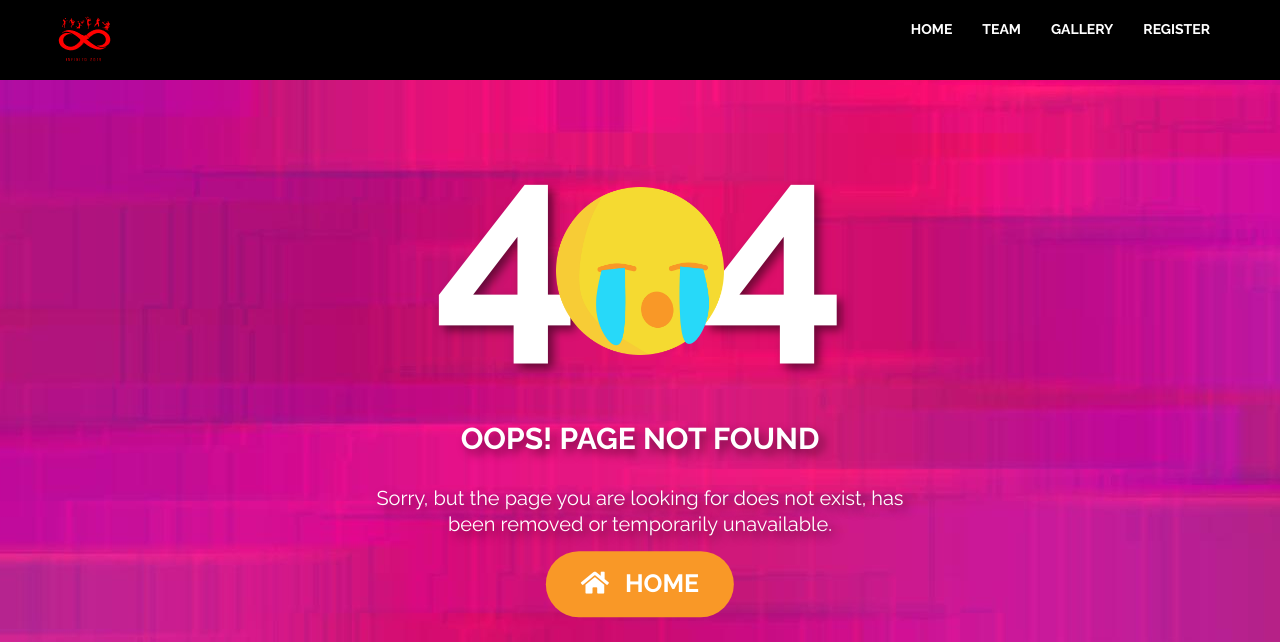
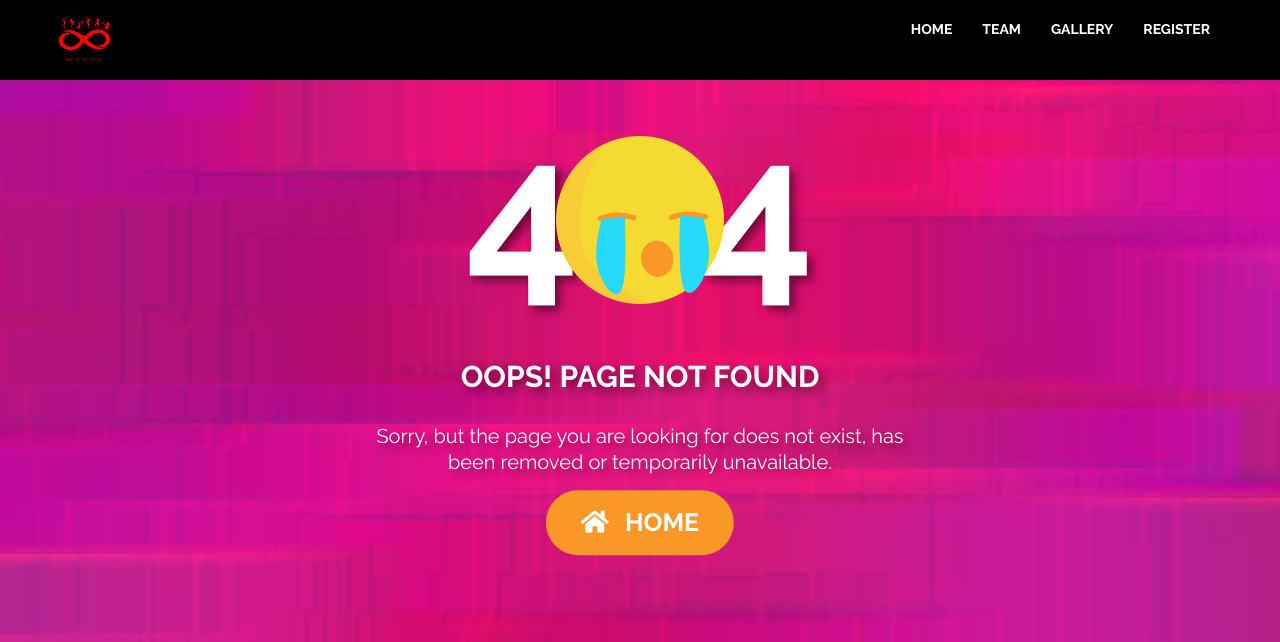
Before and after one commit to Infinito-IIT-Patna/Infinito2020, a PHP site: page /error.php in a window 1280 px wide. Shown: the top 642 px of the page. Run offline with PHP 8.4, Linux system fonts and the light colour scheme.

Commit message:
Minor fix

```diff
--- a/css/error.css
+++ b/css/error.css
@@ -24,7 +24,7 @@ body {
 
 h1 {
     color: white;
-    font-size: 20vw;
+    font-size: 200px;
     padding: 20px;
     text-shadow: 5px 5px 10px rgba(0, 0, 0, 0.5);
 }
```
